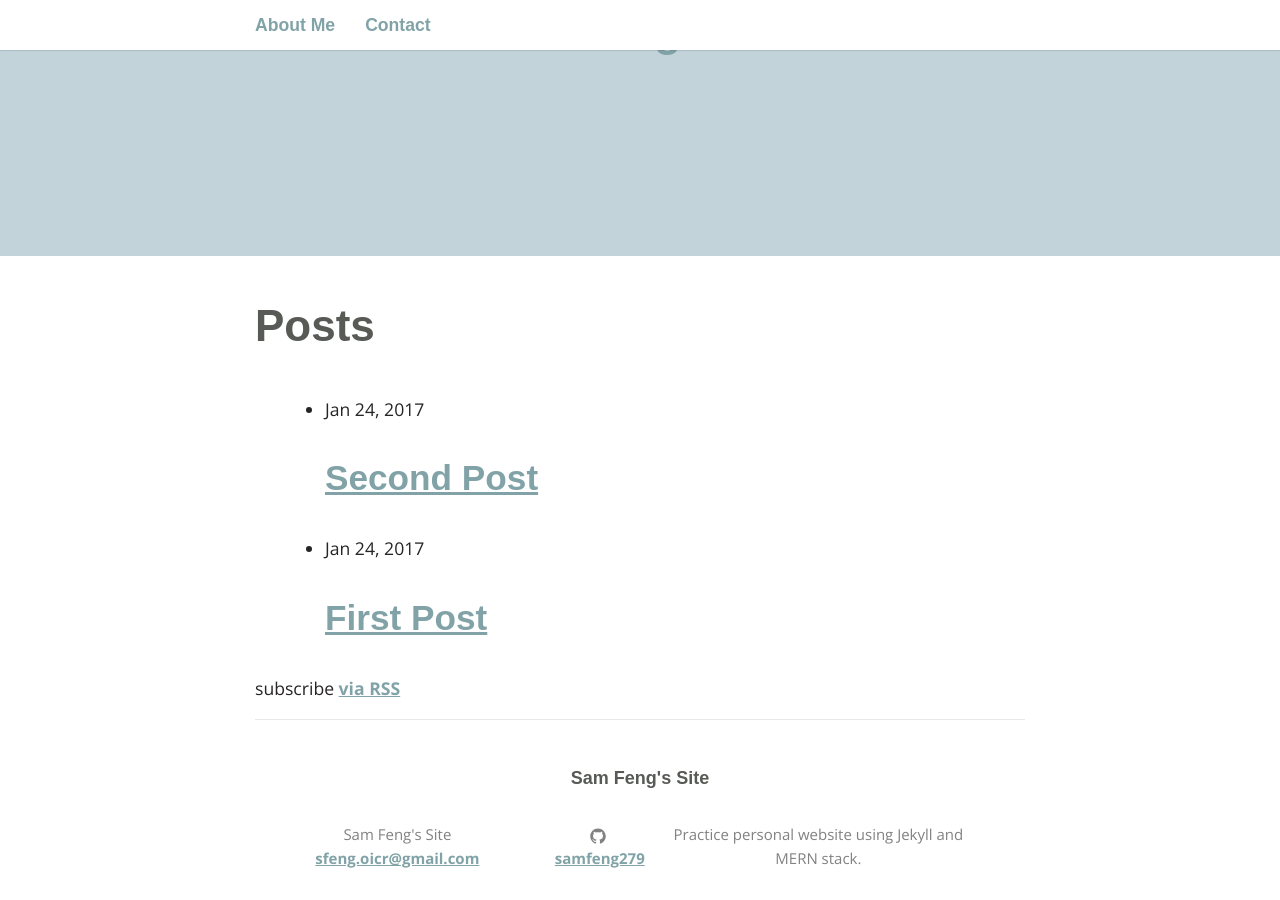
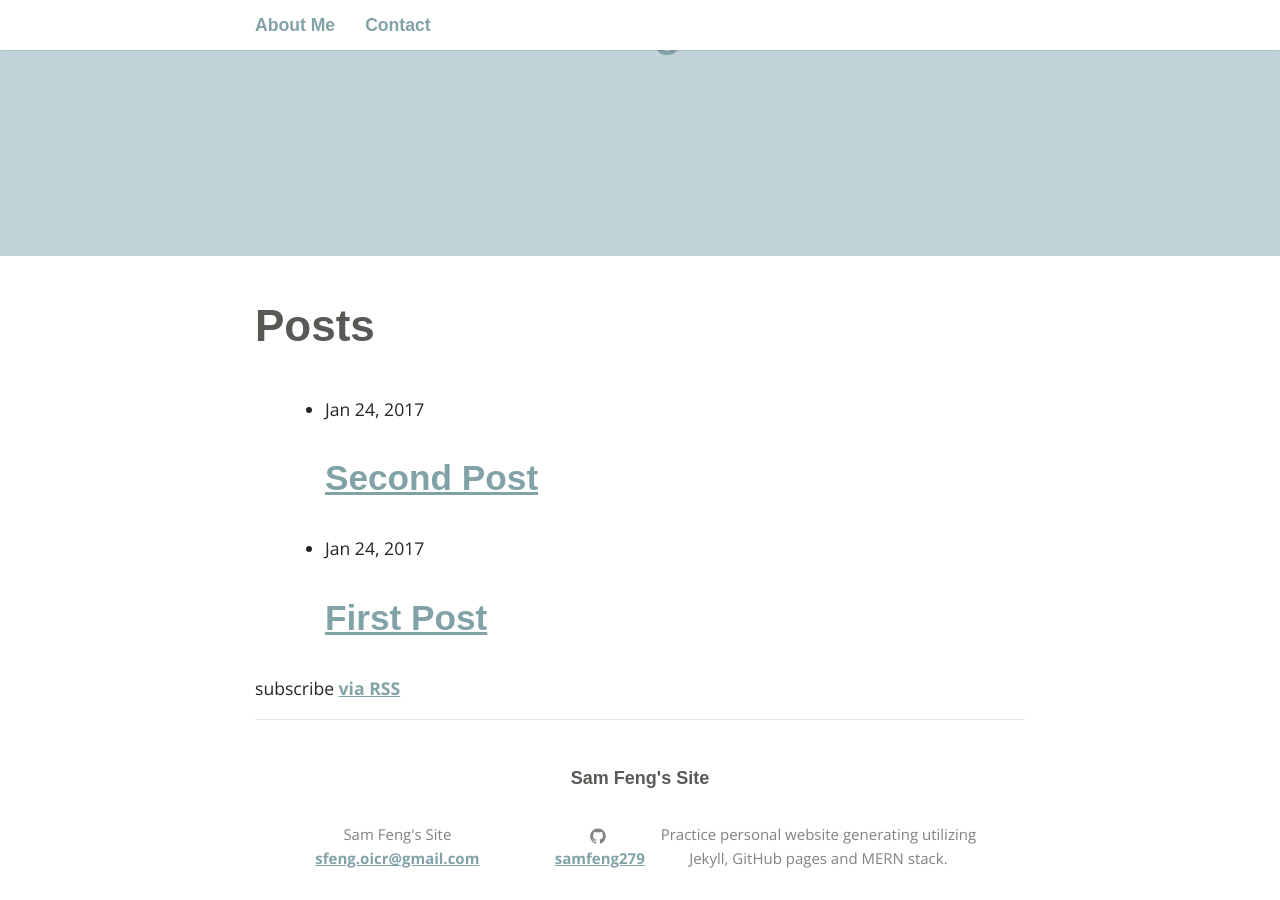
Before and after one commit to samfeng279/samfeng279.github.io, a Jekyll site: the page built from index.html, in a window 1280 px wide and 900 px high, scrolled down 244 px. Built offline with Jekyll 4.4.1, drawn with Linux system fonts in a browser that asks for light colours; some web fonts are replaced.

Commit message:
Update _config.yml

```diff
--- a/_config.yml
+++ b/_config.yml
@@ -1,8 +1,8 @@
 # Site settings
 title: Sam Feng's Site
 email: sfeng.oicr@gmail.com
-description: > # this means to ignore newlines until "baseurl:"
-  Practice personal website using Jekyll and MERN stack.
+description: >
+  Practice personal website generating utilizing Jekyll, GitHub pages and MERN stack.
 baseurl: "/samfeng279.github.io"
 url: "https://samfeng279.github.io"
 twitter_username:
```
